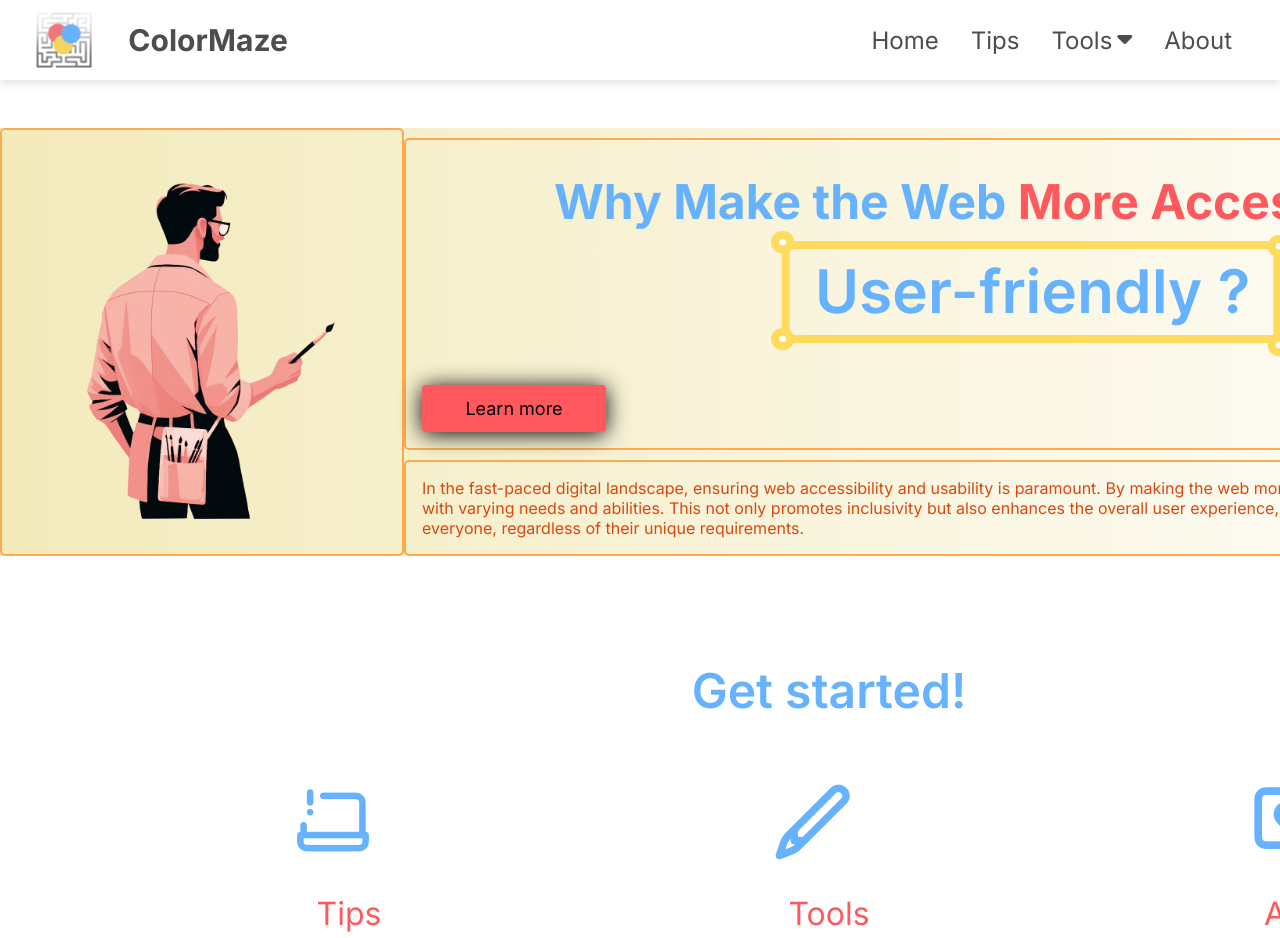
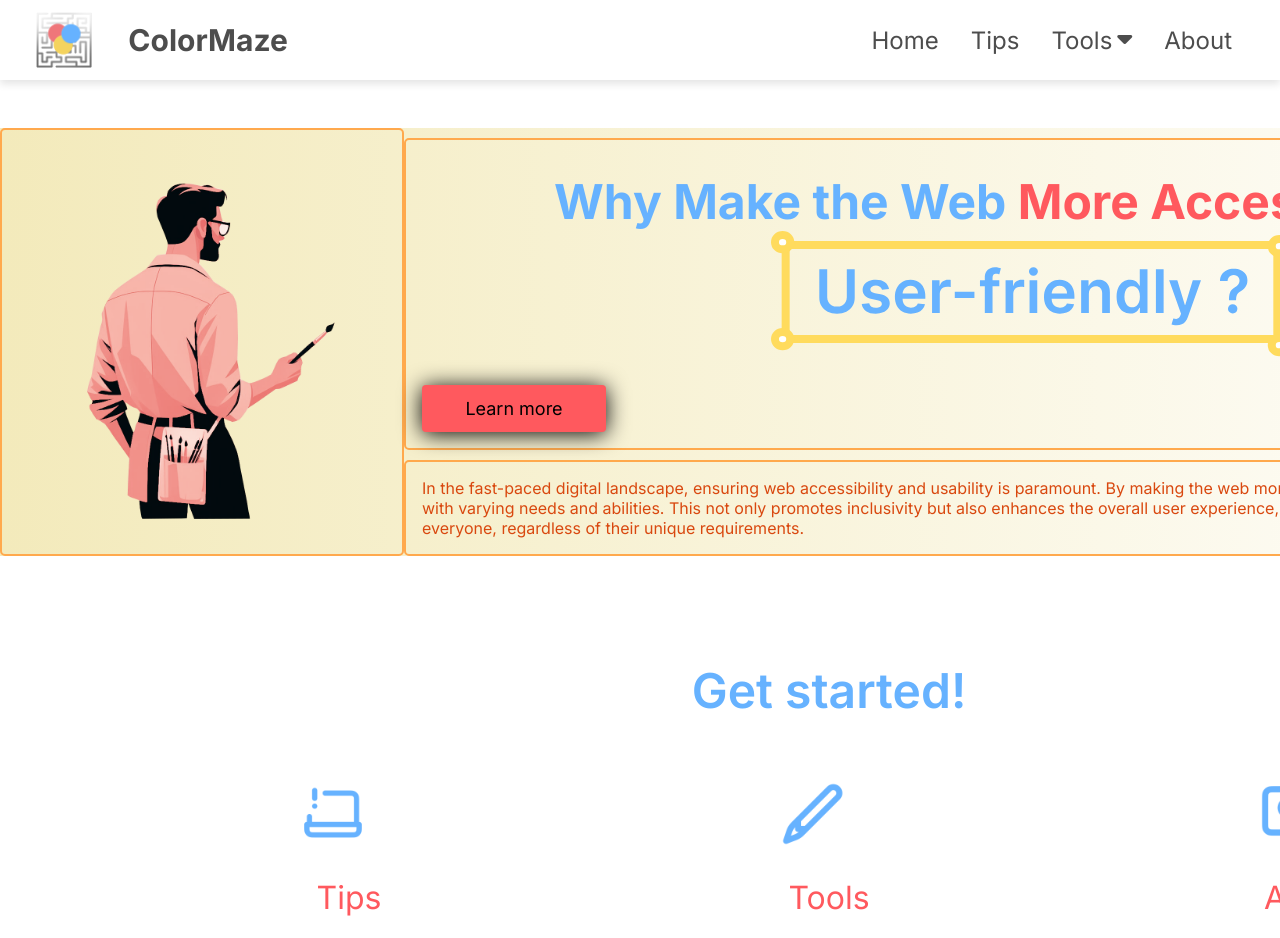
Before and after one commit to KetrinV/colorblind-people-app, a Nuxt app: page / in a window 1280 px wide. Shown: the top 938 px of the page. Built offline with nearby package versions, Linux system fonts and the light colour scheme.

Commit message:
fixing tips look

```diff
--- a/assets/css/main.css
+++ b/assets/css/main.css
@@ -217,8 +217,9 @@ body {
   }
 
   .tips-icons{
-    fill: var(--blue);
-    stroke: var(--blue);
+    height: 4rem;
+    width: 4rem;
+    margin: 1rem 2rem 1rem 0;
   }
 
   .intro h1 {
@@ -435,16 +436,6 @@ padding: 0 7vh 5vh 0;
   width: 25rem;
 }
 
-.tips-icons{
-  height: auto;
-  width: 20%;
-  margin: 1rem 2rem 1rem 0;
-  /*Reminder: top right bottom left*/
-  display: flex;
-  flex-direction: row;
-  align-self: center;
-}
-
 #gs-rd-title{
   padding: 3vh 0 3vh 0;
   font-size: 2rem;
--- a/pages/tools.vue
+++ b/pages/tools.vue
@@ -28,6 +28,6 @@
             </div>
         </section>
 
-        <Foot/>
+         <Foot/>
     </div>
 </template>
```
